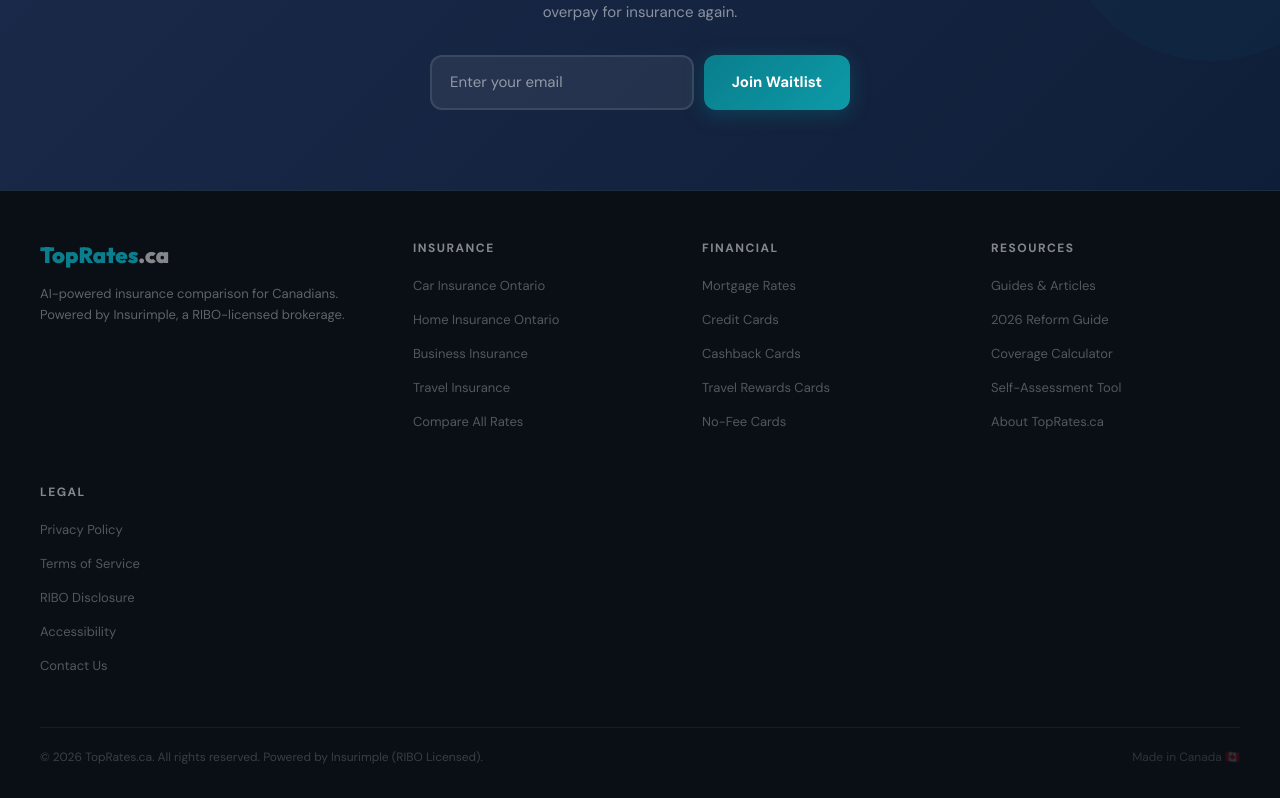
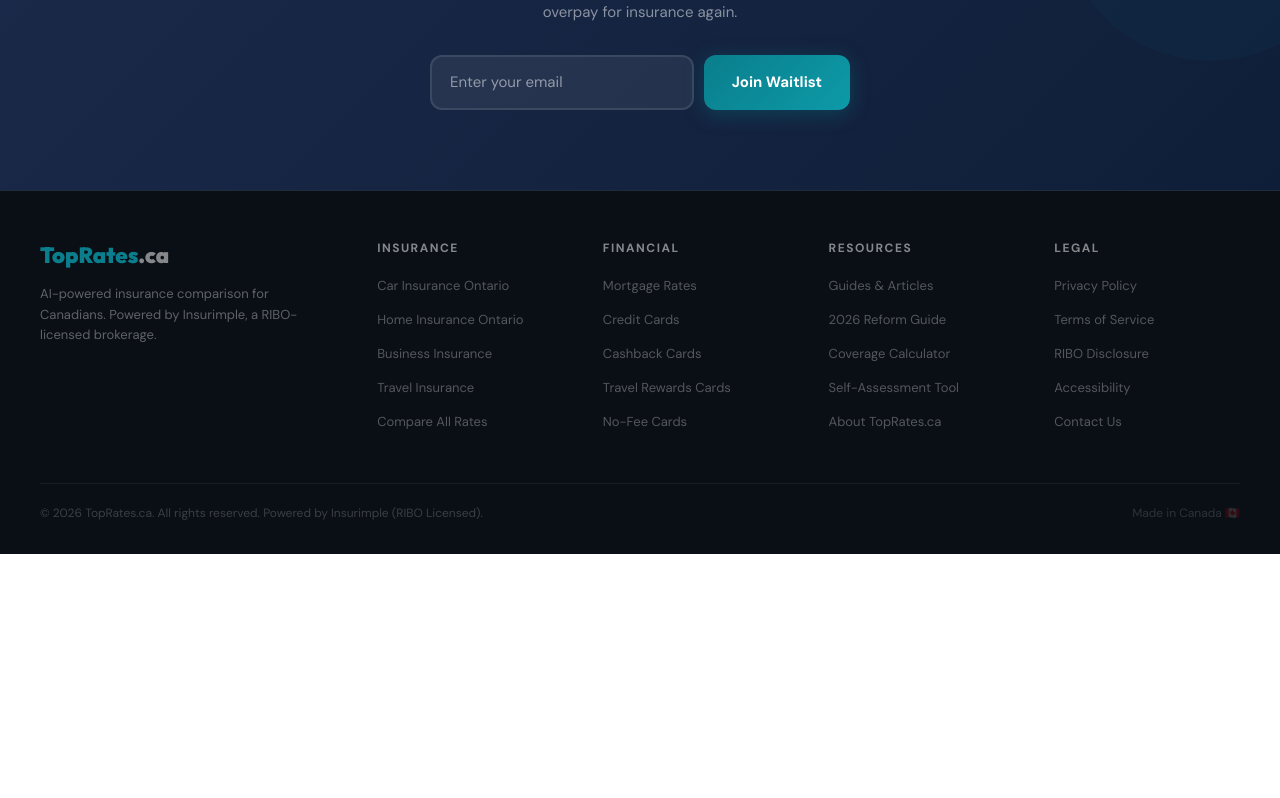
Before and after one commit to KhoslaGA/Toprates, a Next.js app: page / in a window 1280 px wide. Shown: the part 4130-4928 px from the top of the page. After the commit the page ends 4684 px from the top, so only its background shows below. Built offline with nearby package versions, Linux system fonts and the light colour scheme.

Commit message:
footer: grid not flex
flex-basis percentages + wrap were dropping the legal column below on wider viewports. switched to css grid with explicit minmax columns so all 5 stay on one row at any reasonable desktop width.

```diff
--- a/src/components/layout/Footer.tsx
+++ b/src/components/layout/Footer.tsx
@@ -58,8 +58,15 @@
       }}
     >
       <div style={{ maxWidth: 1200, margin: '0 auto' }}>
-        <div style={{ display: 'flex', gap: 40, marginBottom: 40, flexWrap: 'wrap' }}>
-          <div style={{ flex: '1 1 24%', minWidth: 240 }}>
+        <div
+          style={{
+            display: 'grid',
+            gridTemplateColumns: 'minmax(220px, 1.6fr) repeat(4, minmax(150px, 1fr))',
+            gap: 40,
+            marginBottom: 40,
+          }}
+        >
+          <div>
             <div
               style={{
                 fontFamily: "'Outfit'",
@@ -85,7 +92,7 @@
           </div>
 
           {columns.map((col) => (
-            <div key={col.title} style={{ flex: '1 1 17%', minWidth: 160 }}>
+            <div key={col.title}>
               <div
                 style={{
                   fontSize: 12,
```
